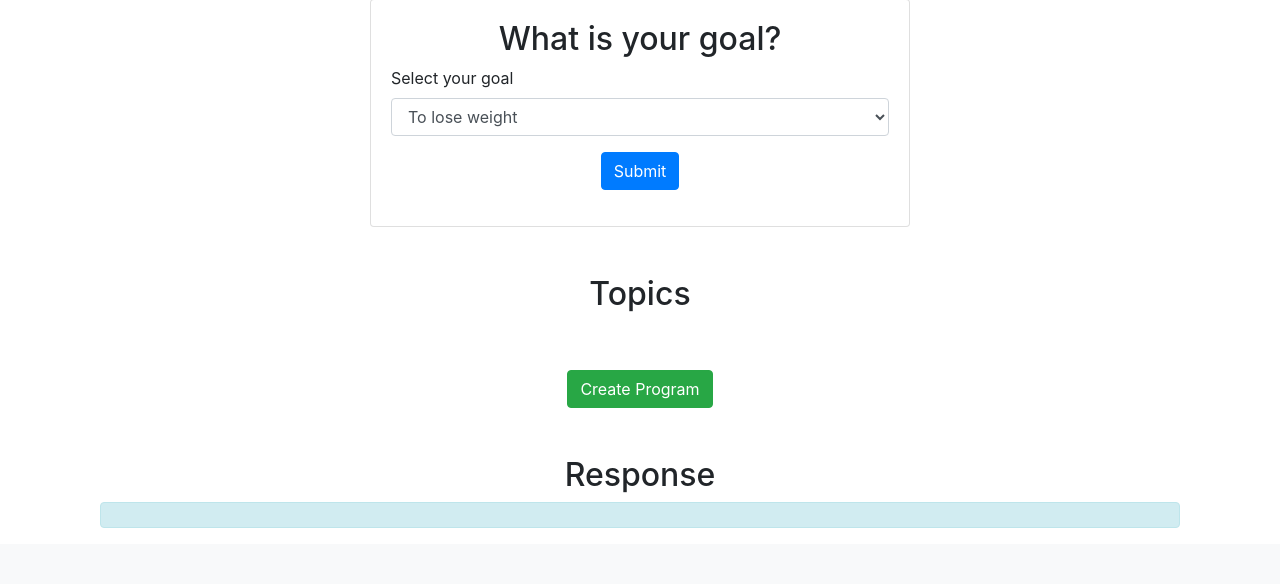
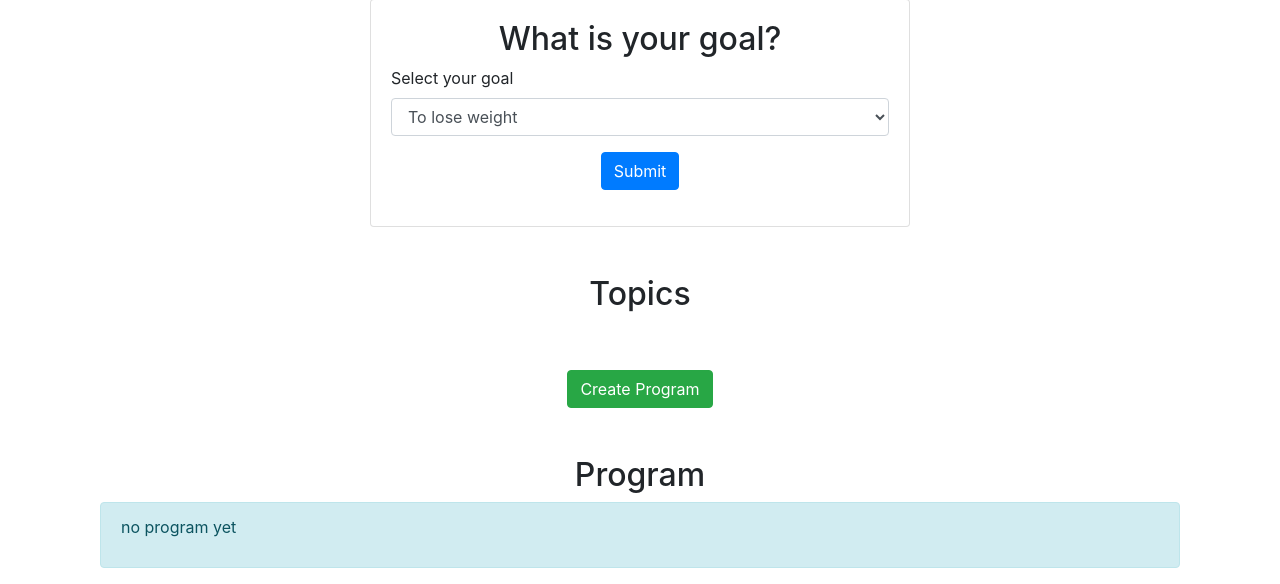
Before and after one commit to BS-PMC-2024/BS-PMC-2024-Team23, a Flask app: page /user in a window 1280 px wide. Shown: the part 265-849 px from the top of the page. Before the commit the page ends 793 px from the top, so only its background shows below. Run offline with Flask 3, Linux system fonts and the light colour scheme; a user stored in the database is signed in; data comes from the database, SQL or seed files in the repository; data that the repository does not hold is empty; some libraries are stand-ins or nearby versions.

Commit message:
made the program to look better

```diff
--- a/Templates/user.html
+++ b/Templates/user.html
@@ -50,36 +50,67 @@
         </div>
         <!-- Container for displaying API response -->
         <div class="container mt-5">
-            <h2 class="text-center">Response</h2>
+            <h2 class="text-center">Program</h2>
             <div id="apiResponse" class="alert alert-info" role="alert">
-                <!-- Response will be inserted here -->
+                <p>no program yet</p>
             </div>
         </div>
     </div>
 </div>
 
 <script>
-document.getElementById('createProgramBtn').addEventListener('click', function() {
-    fetch('/create_program', {
+document.getElementById('createProgramBtn').addEventListener('click', async function() {
+    try {
+        const response = await fetch('/create_program', {
             method: 'POST',
             headers: {
                 'Content-Type': 'application/json',
                 // Add any necessary headers here
             },
-        body: JSON.stringify({
-            "email":"admin@admin.com"
-        })
-    })
-    .then(response => response.json())
-    .then(data => {
+            body: JSON.stringify({})
+        });
+
+        const data = await response.json();
         console.log('Success:', data);
+
         // Display the response in the designated container
-        document.getElementById('apiResponse').innerText = JSON.stringify(data, null, 2);
-    })
-    .catch((error) => {
+        const responseContainer = document.getElementById('apiResponse');
+        responseContainer.innerHTML = ''; // Clear previous content
+
+        if (data.program) {
+            const programLines = data.program.split('\n');
+            let currentDay = null;
+            let dayContainer = null;
+
+            programLines.forEach(line => {
+                line = line.trim();
+                if (line.startsWith('Day')) {
+                    if (dayContainer) {
+                        responseContainer.appendChild(dayContainer);
+                    }
+                    currentDay = line;
+                    dayContainer = document.createElement('div');
+                    dayContainer.className = 'mb-4';
+                    const dayTitle = document.createElement('h3');
+                    dayTitle.textContent = currentDay;
+                    dayContainer.appendChild(dayTitle);
+                } else if (line && dayContainer) {
+                    const exerciseItem = document.createElement('p');
+                    exerciseItem.textContent = line;
+                    dayContainer.appendChild(exerciseItem);
+                }
+            });
+
+            if (dayContainer) {
+                responseContainer.appendChild(dayContainer);
+            }
+        } else {
+            responseContainer.innerHTML = '<p>No program data available.</p>';
+        }
+    } catch (error) {
         console.error('Error:', error);
-        document.getElementById('apiResponse').innerText = 'An error occurred: ' + error;
-    });
+        document.getElementById('apiResponse').innerHTML = '<p class="text-danger">An error occurred: ' + error + '</p>';
+    }
 });
 </script>
 
```
Lines whose indentation alone changed are shown as unchanged.
